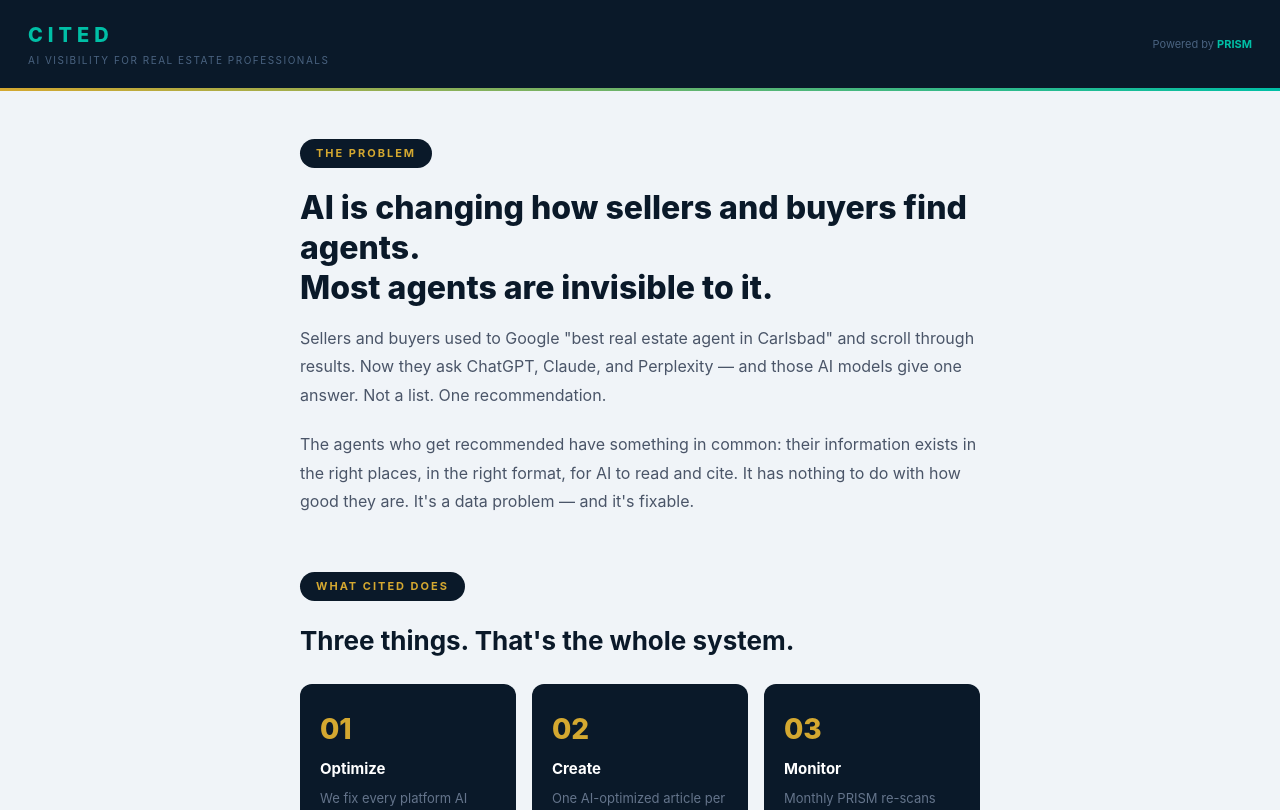
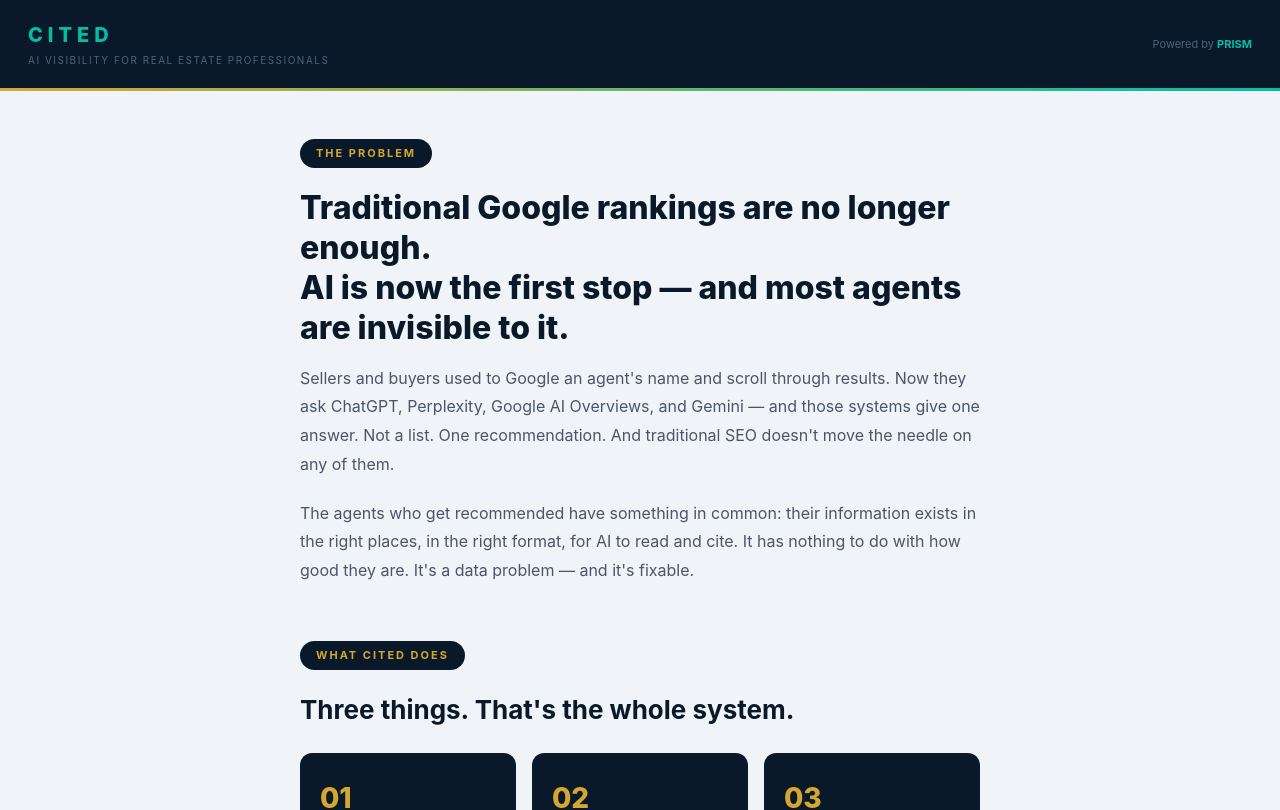
Before and after one commit to radleyraven/cited-dashboard, a Next.js app: page /how-it-works in a window 1280 px wide. Shown: the top 810 px of the page. Built offline with nearby package versions, Linux system fonts and the light colour scheme.

Commit message:
Update Google framing across score page + how-it-works: traditional SEO not enough, AI Overviews + Gemini added

```diff
--- a/src/app/how-it-works/page.tsx
+++ b/src/app/how-it-works/page.tsx
@@ -63,10 +63,10 @@ export default function HowItWorksPage() {
             The Problem
           </div>
           <h1 style={{ fontSize: '32px', fontWeight: 800, color: '#0A1929', margin: '0 0 16px', lineHeight: 1.25 }}>
-            AI is changing how sellers and buyers find agents.<br />Most agents are invisible to it.
+            Traditional Google rankings are no longer enough.<br />AI is now the first stop — and most agents are invisible to it.
           </h1>
           <p style={{ fontSize: '16px', color: '#4a5568', lineHeight: 1.8, margin: '0 0 20px' }}>
-            Sellers and buyers used to Google "best real estate agent in Carlsbad" and scroll through results. Now they ask ChatGPT, Claude, and Perplexity — and those AI models give one answer. Not a list. One recommendation.
+            Sellers and buyers used to Google an agent&apos;s name and scroll through results. Now they ask ChatGPT, Perplexity, Google AI Overviews, and Gemini — and those systems give one answer. Not a list. One recommendation. And traditional SEO doesn&apos;t move the needle on any of them.
           </p>
           <p style={{ fontSize: '16px', color: '#4a5568', lineHeight: 1.8, margin: 0 }}>
             The agents who get recommended have something in common: their information exists in the right places, in the right format, for AI to read and cite. It has nothing to do with how good they are. It&apos;s a data problem — and it&apos;s fixable.
--- a/src/app/score/[slug]/page.tsx
+++ b/src/app/score/[slug]/page.tsx
@@ -114,7 +114,7 @@ export default async function ScorePage({ params }: { params: Promise<{ slug: st
             <div style={{ flex: 1 }}>
               <div style={{ fontSize: '11px', fontWeight: 700, color: '#D4A830', letterSpacing: '1.5px', textTransform: 'uppercase', marginBottom: '8px' }}>Why This Matters</div>
               <p style={{ fontSize: '12px', color: '#94a3b8', lineHeight: 1.7, margin: 0 }}>
-                Sellers and buyers in your market are increasingly using AI — ChatGPT, Perplexity, Google AI Overviews — to find and vet agents before making contact. Unlike Google, AI doesn&apos;t rank websites. It <span style={{ color: '#fff', fontWeight: 600 }}>cites agents it already knows</span>, from structured signals across 14+ platforms. Your Citation Score measures how visible and citable you are in those AI searches — and where the gaps are.
+                Traditional Google rankings are no longer enough. AI tools — ChatGPT, Perplexity, Google AI Overviews, Gemini — are now the first stop for sellers and buyers researching agents in {market}. These systems don&apos;t rank websites the way Google used to. They <span style={{ color: '#fff', fontWeight: 600 }}>cite agents they already know</span>, from structured signals across 14+ platforms. Your Citation Score measures how visible and citable you are across all of them — and where the gaps are.
               </p>
             </div>
           </div>
```
